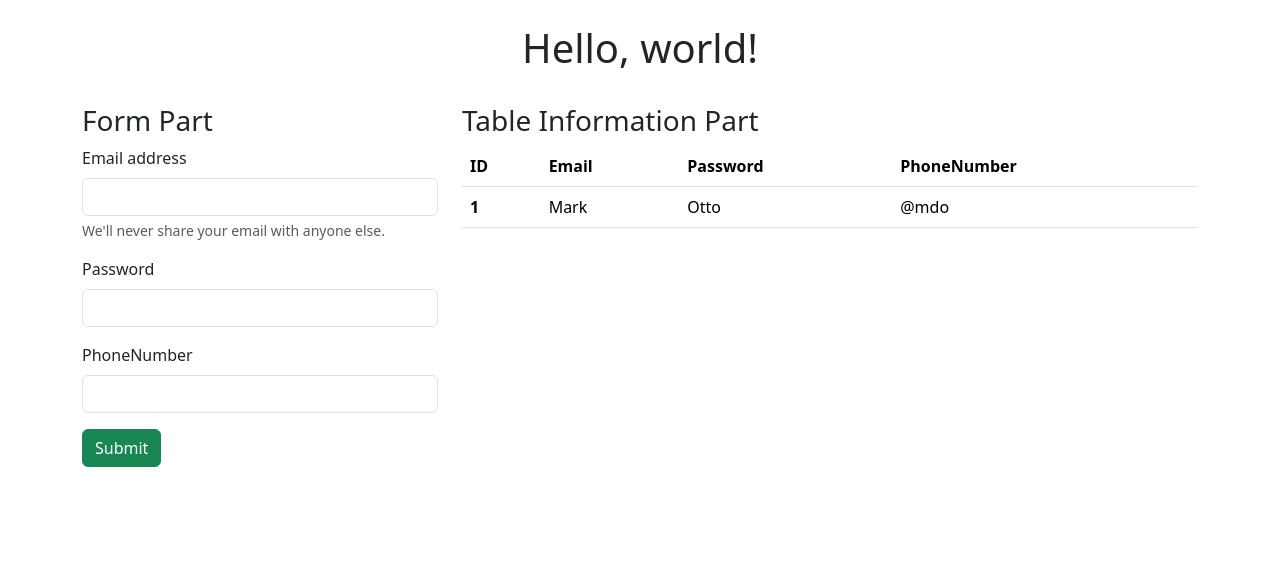
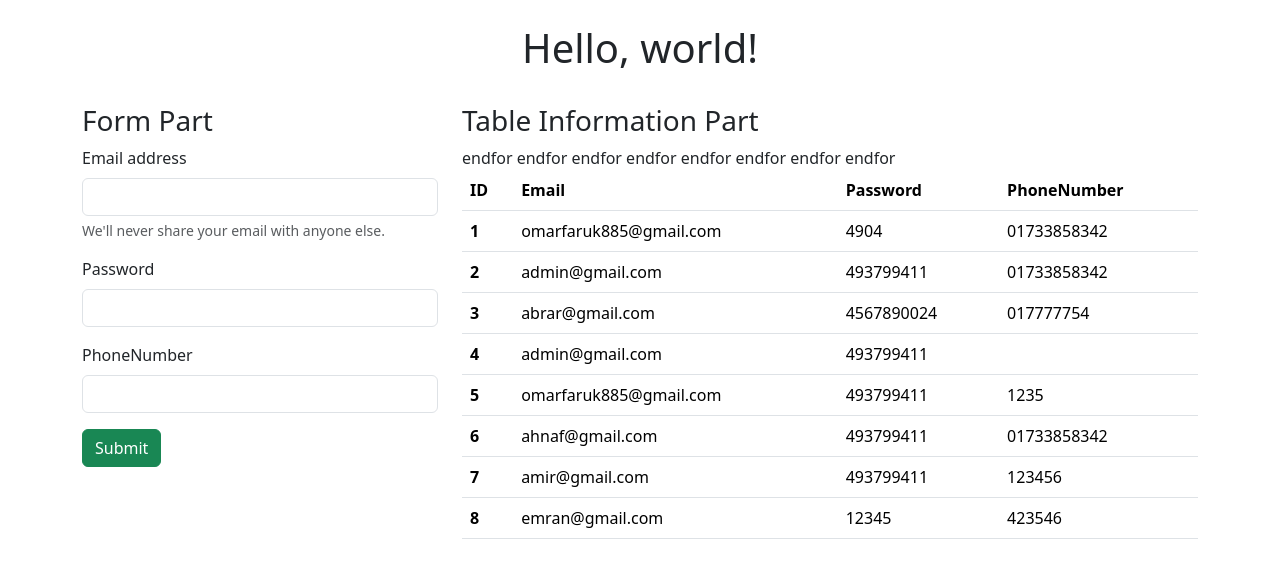
Before and after one commit to omar-faruk14/Tutorial_of_Ajax_Django, a Django app: page / in a window 1280 px wide. Shown: the top 578 px of the page. Run offline with Django 4.2, Linux system fonts and the light colour scheme; data comes from the database, SQL or seed files in the repository; both versions use the stored data as it was after the commit.

Commit message:
Successfully Add Ajax And interact

```diff
--- a/AjaxDjangp/templates/index.html
+++ b/AjaxDjangp/templates/index.html
@@ -48,12 +48,16 @@
                       </tr>
                     </thead>
                     <tbody>
+                      {%if UserData%}{%for user in UserData%}
                       <tr>
-                        <th scope="row">1</th>
-                        <td>Mark</td>
-                        <td>Otto</td>
-                        <td>@mdo</td>
+                        <th scope="row">{{user.id}}</th>
+                        <td>{{user.Email}}</td>
+                        <td>{{user.Password}}</td>
+                        <td>{{user.PhoneNumber}}</td>
+
                       </tr>
+                      endfor
+                      {% endfor %}{% endif %}
                     </tbody>
                   </table>
 
```
Also changed, not shown: AjaxDjangp/db.sqlite3.
